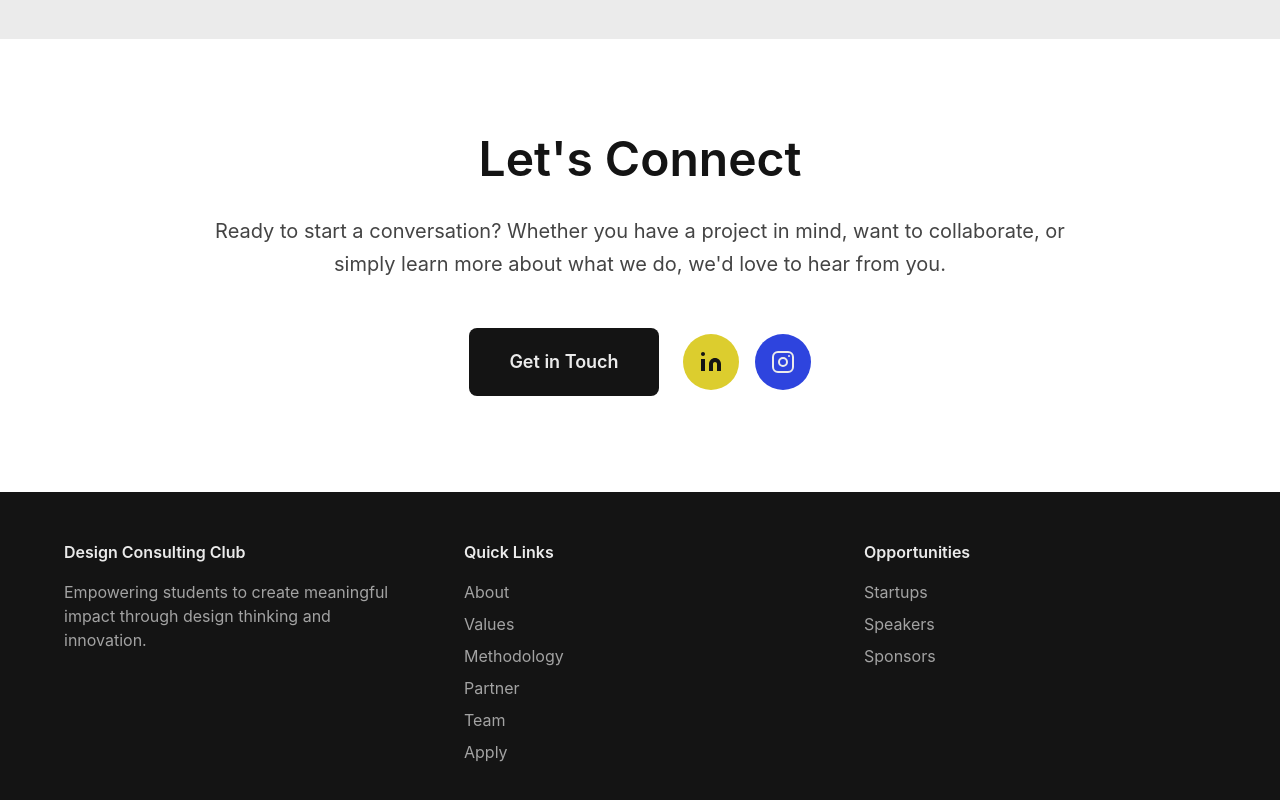
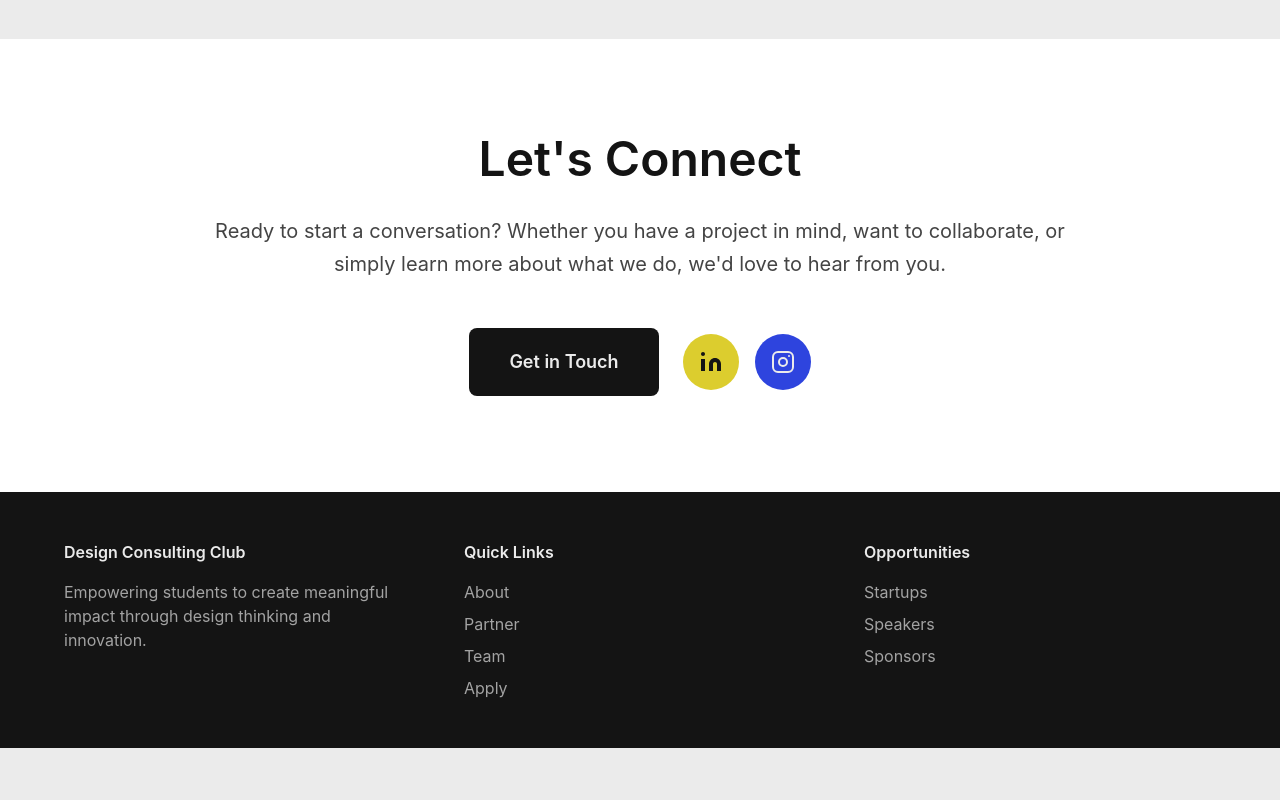
Before and after one commit to DCCGT/gtdcc-site, a React (Vite) app: page / in a window 1280 px wide. Shown: the part 4394-5194 px from the top of the page. After the commit the page ends 5142 px from the top, so only its background shows below. Built offline with nearby package versions, Linux system fonts and the light colour scheme.

Commit message:
Simplified quick links

```diff
--- a/src/components/Footer.tsx
+++ b/src/components/Footer.tsx
@@ -18,7 +18,7 @@ export function Footer() {
               Quick Links
             </h3>
             <ul className="space-y-2">
-              {['About', 'Values', 'Methodology', 'Partner'].map((item) => (
+              {['About', 'Partner'].map((item) => (
                 <li key={item}>
                   <a
                     href={`/#${item.toLowerCase()}`}
```
